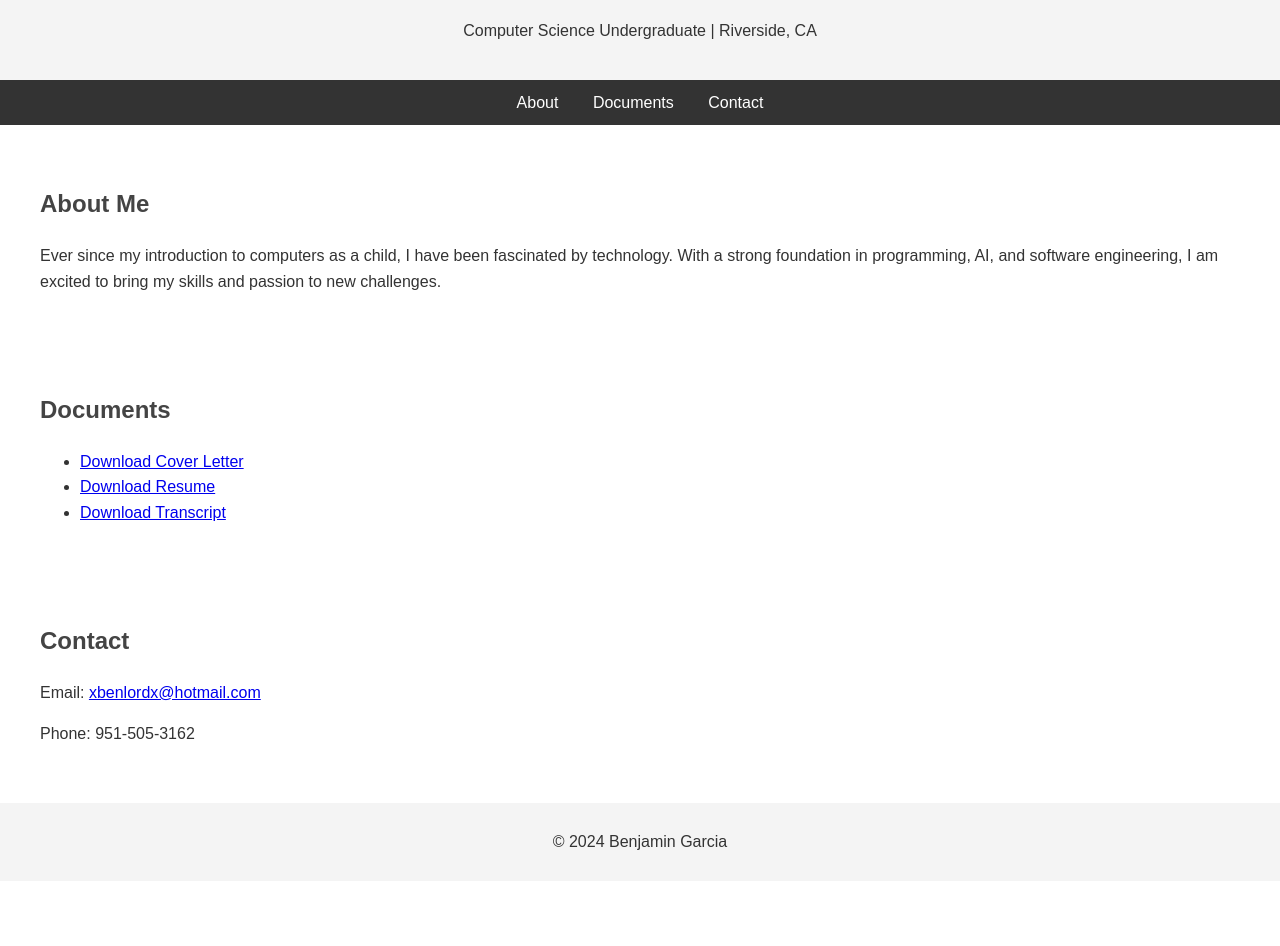
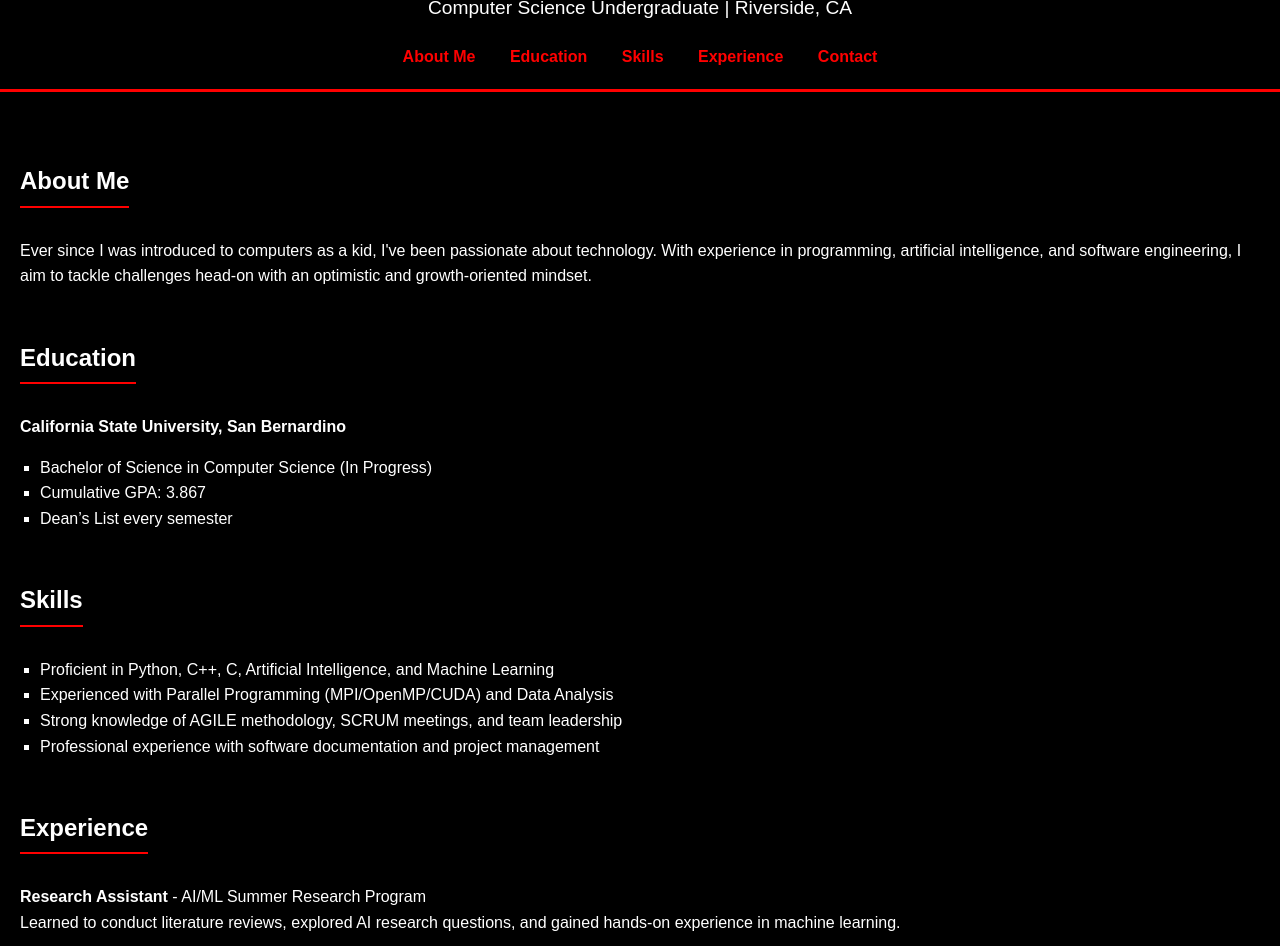
Before and after one commit to Bengiladash/Resume_Website, a plain HTML site: page index.html in a window 1280 px wide. Shown: the part 96-1042 px from the top of the page. Before the commit the page ends 977 px from the top, so only its background shows below. Drawn offline with Linux system fonts and the light colour scheme.

Commit message:
3rd commit, overhaul the site

```diff
--- a/index.html
+++ b/index.html
@@ -3,36 +3,71 @@
 <head>
     <meta charset="UTF-8">
     <meta name="viewport" content="width=device-width, initial-scale=1.0">
-    <title>Benjamin Garcia - Resume Website</title>
+    <title>Benjamin Garcia - Portfolio</title>
     <link rel="stylesheet" href="styles.css">
 </head>
 <body>
     <header>
         <h1>Benjamin Garcia</h1>
         <p>Computer Science Undergraduate | Riverside, CA</p>
-    </header>
         <nav>
-        <a href="#about">About</a>
-        <a href="#documents">Documents</a>
+            <a href="#about">About Me</a>
+            <a href="#education">Education</a>
+            <a href="#skills">Skills</a>
+            <a href="#experience">Experience</a>
             <a href="#contact">Contact</a>
         </nav>
+    </header>
+
+    <main>
         <section id="about">
             <h2>About Me</h2>
-        <p>Ever since my introduction to computers as a child, I have been fascinated by technology. With a strong foundation in programming, AI, and software engineering, I am excited to bring my skills and passion to new challenges.</p>
+            <p>
+                Ever since I was introduced to computers as a kid, I've been passionate about technology.
+                With experience in programming, artificial intelligence, and software engineering, I aim to
+                tackle challenges head-on with an optimistic and growth-oriented mindset.
+            </p>
         </section>
-    <section id="documents">
-        <h2>Documents</h2>
+
+        <section id="education">
+            <h2>Education</h2>
+            <p><strong>California State University, San Bernardino</strong></p>
             <ul>
-            <li><a href="Cover_letter (8).pdf" download>Download Cover Letter</a></li>
-            <li><a href="Resume (1).pdf" download>Download Resume</a></li>
-            <li><a href="SSR_TSRPT (1).pdf" download>Download Transcript</a></li>
+                <li>Bachelor of Science in Computer Science (In Progress)</li>
+                <li>Cumulative GPA: 3.867</li>
+                <li>Dean’s List every semester</li>
             </ul>
         </section>
+
+        <section id="skills">
+            <h2>Skills</h2>
+            <ul>
+                <li>Proficient in Python, C++, C, Artificial Intelligence, and Machine Learning</li>
+                <li>Experienced with Parallel Programming (MPI/OpenMP/CUDA) and Data Analysis</li>
+                <li>Strong knowledge of AGILE methodology, SCRUM meetings, and team leadership</li>
+                <li>Professional experience with software documentation and project management</li>
+            </ul>
+        </section>
+
+        <section id="experience">
+            <h2>Experience</h2>
+            <p>
+                <strong>Research Assistant</strong> - AI/ML Summer Research Program<br>
+                Learned to conduct literature reviews, explored AI research questions, and gained hands-on experience in machine learning.
+            </p>
+            <p>
+                <strong>Team Leader</strong> - Academic Group Projects<br>
+                Coordinated project timelines, led SCRUM meetings, and ensured successful submission of assignments, all graded A.
+            </p>
+        </section>
+
         <section id="contact">
             <h2>Contact</h2>
             <p>Email: <a href="mailto:xbenlordx@hotmail.com">xbenlordx@hotmail.com</a></p>
             <p>Phone: 951-505-3162</p>
         </section>
+    </main>
+
     <footer>
         <p>&copy; 2024 Benjamin Garcia</p>
     </footer>
--- a/styles.css
+++ b/styles.css
@@ -1,35 +1,61 @@
+/* General Reset */
 body {
-    font-family: Arial, sans-serif;
+    margin: 0;
+    font-family: 'Arial', sans-serif;
     line-height: 1.6;
-    margin: 0;
-    padding: 0;
-    color: #333;
+    color: white;
+    background-color: black;
 }
 header {
     text-align: center;
-    background: #f4f4f4;
-    padding: 20px 0;
+    padding: 20px;
+    background: black;
+    border-bottom: 3px solid red;
+}
+header h1 {
+    font-size: 2.5em;
+    margin: 0;
+    color: red;
+}
+header p {
+    margin: 5px 0 20px;
+    font-size: 1.2em;
 }
 nav {
-    text-align: center;
-    background: #333;
-    color: white;
-    padding: 10px 0;
+    margin-top: 10px;
 }
 nav a {
-    color: white;
+    color: red;
     text-decoration: none;
     margin: 0 15px;
+    font-weight: bold;
+}
+nav a:hover {
+    text-decoration: underline;
+}
+main {
+    padding: 20px;
 }
 section {
-    padding: 20px;
-    margin: 20px;
+    margin: 30px 0;
 }
-h1, h2 {
-    color: #444;
+section h2 {
+    border-bottom: 2px solid red;
+    display: inline-block;
+    padding-bottom: 5px;
+    margin-bottom: 15px;
+}
+section p, section ul {
+    margin: 15px 0;
+}
+ul {
+    list-style-type: square;
+    padding-left: 20px;
 }
 footer {
     text-align: center;
-    background: #f4f4f4;
     padding: 10px 0;
+    background: black;
+    border-top: 3px solid red;
+    margin-top: 20px;
 }
```
Lines whose indentation alone changed are shown as unchanged.
